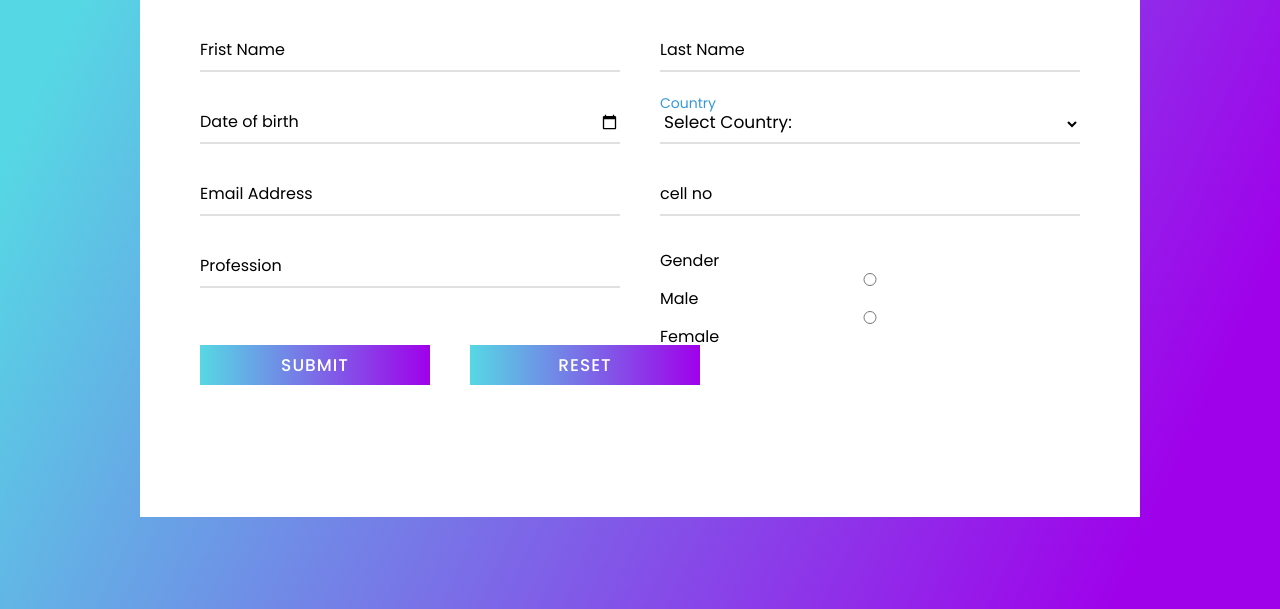
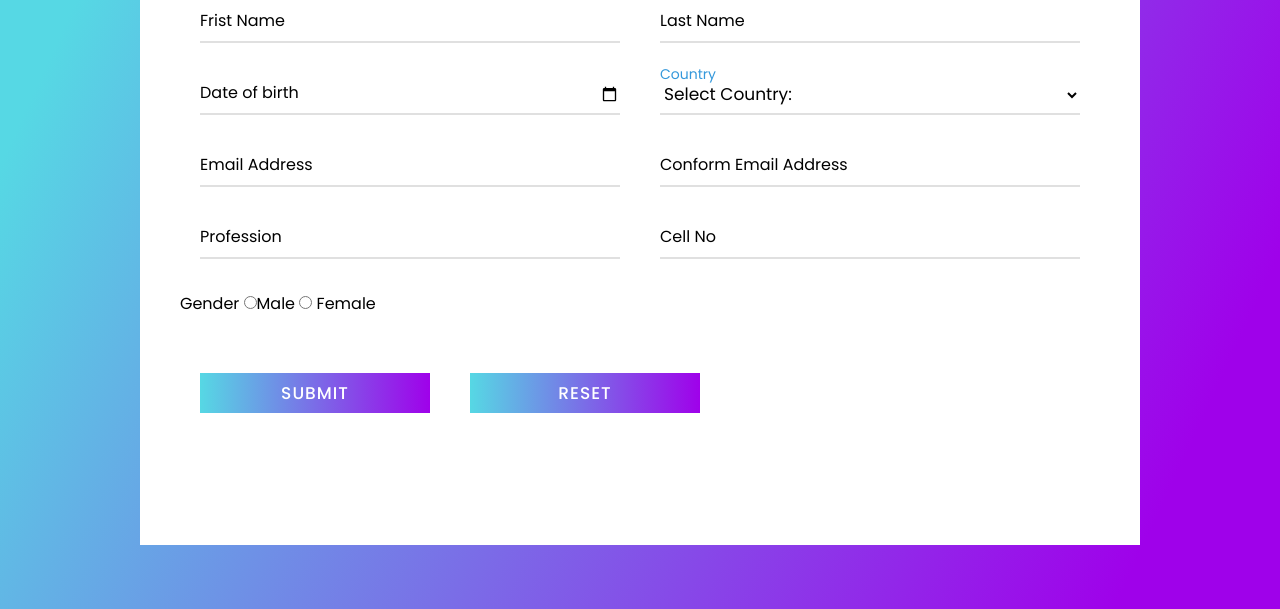
Before and after one commit to PVSivaji/Assignment, a plain HTML site: page surveyForm/forms.html in a window 1280 px wide. Shown: the part 191-800 px from the top of the page. Drawn offline with Linux system fonts and the light colour scheme.

Commit message:
Update forms.html

```diff
--- a/surveyForm/forms.html
+++ b/surveyForm/forms.html
@@ -58,12 +58,14 @@
 </div>
 <label for="">Email Address</label>
           </div>
-<div class="input-data">
-            <input type="number" required>
+
+          <div class="input-data">
+            <input type="text" required>
             <div class="underline">
 </div>
-<label for="">cell no</label>
+<label for=""> Conform Email Address</label>
           </div>
+
 
 
         </div>
@@ -77,15 +79,18 @@
 <label for="">Profession</label>
   </div>
 
-
-  <div class="input-data" >
-    <div >
-      Gender
-       <input type="radio" name="Gender" />Male
-       <input type="radio" name="Gender" /> Female
-  </div>
+  <div class="input-data">
+    <input type="number" required>
+    <div class="underline">
+</div>
+<label for="">Cell No</label>
   </div>
 
+</div>
+<div class="Gende">
+Gender
+<input type="radio" name="Gender" />Male
+<input type="radio" name="Gender" /> Female
 </div>
 
 
```
